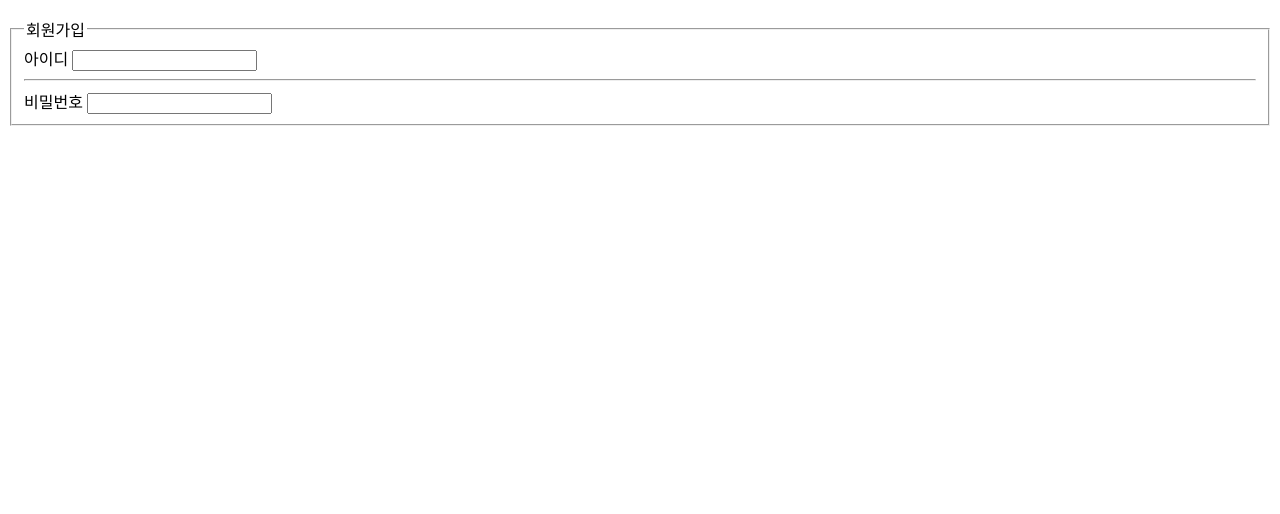
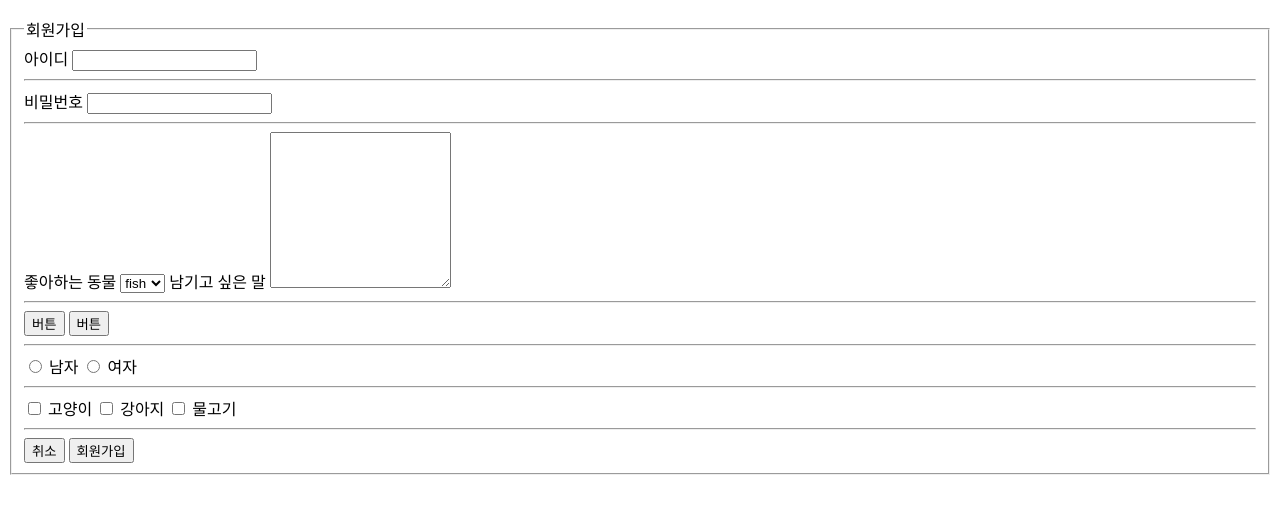
Before and after one commit to rabbit-onion/frontend-ai, a plain HTML site: page 02-html/06-form.html in a window 1280 px wide. Shown: the part 110-624 px from the top of the page. Drawn offline with Linux system fonts and the light colour scheme.

Commit message:
form.html 내용 추가

```diff
--- a/02-html/06-form.html
+++ b/02-html/06-form.html
@@ -17,12 +17,49 @@
         </legend>
 
         <label for="id">아이디</label>
-        <input type="text" id="id" name="id" />
+        <input type="text" id="id" name="id" title="아이디" />
         <!-- label의 for, input의 id값이 같아야 한 세트로 묶임 -->
         <!-- input의 name값 : input의 데이터를 넘길 때 사용됨 -->
+        <!-- 웹접근성을 위해 label 사용해야 하지만 사용하지 않을 때는
+        title이라도 넣기 -->
         <hr />
         <label for="pw">비밀번호</label>
         <input type="password" id="pw" name="pw" />
+        <hr />
+
+        <label for="animals">좋아하는 동물</label>
+        <select name="animals" id="animals">
+          <option value="cat">cat</option>
+          <option value="dog">dog</option>
+          <option value="fish" selected>fish</option>
+        </select>
+
+        <label for="text">남기고 싶은 말</label>
+        <textarea name="text" id="text" rows="10"></textarea>
+        <hr />
+
+        <button>버튼</button>
+        <!-- 여닫는 태그가 있어 이미지같은 오브젝트를 넣을 수 있음 -->
+        <input type="button" value="버튼" />
+        <!-- 단일태그라 오브젝트 넣기 어려움 -->
+        <hr />
+
+        <input type="radio" name="gender" id="m" />
+        <label for="m">남자</label>
+        <input type="radio" name="gender" id="f" />
+        <label for="f">여자</label>
+        <!-- name : 분류 그룹화 -->
+        <hr />
+
+        <input type="checkbox" name="cat" id="cat" />
+        <label for="cat">고양이</label>
+        <input type="checkbox" name="dog" id="dog" />
+        <label for="dog">강아지</label>
+        <input type="checkbox" name="fish" id="fish" />
+        <label for="fish">물고기</label>
+        <hr />
+        <input type="reset" value="취소" />
+        <input type="submit" value="회원가입" />
       </fieldset>
     </form>
   </body>
```
